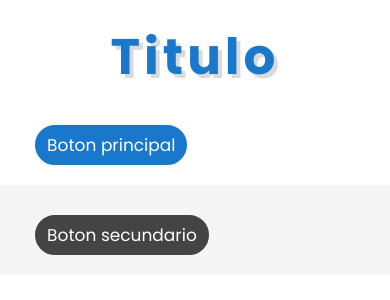
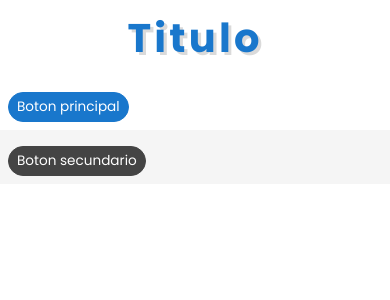
Before and after one commit to popehiflo/mental-health-frontend, a React (Create React App) app: page / in a window 390 px wide. Shown: the top 300 px of the page. Built offline with nearby package versions, Linux system fonts and the light colour scheme.

Commit message:
feat: media querys global - breakpoints

```diff
--- a/src/index.css
+++ b/src/index.css
@@ -84,3 +84,21 @@ section:nth-child(even) {
   color: var(--secondary-color);
   box-shadow: var(--secondary-box-shadow);
 }
+
+@media (max-width: 991px) {
+  html {
+    font-size: 55%;
+  }
+  section {
+    padding: 2rem;
+  }
+}
+
+@media (max-width: 450px) {
+  html {
+    font-size: 50%;
+  }
+  section {
+    padding: 1rem;
+  }
+}
```
